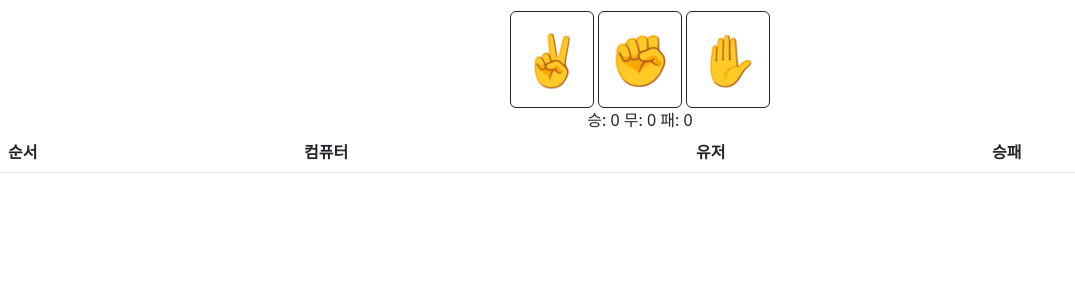
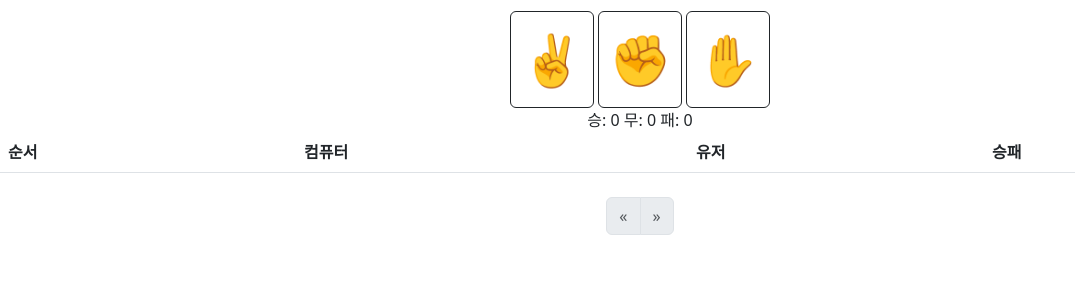
Before and after one commit to chobojajg/pythonProject, a Flask app: page / in a window 1280 px wide. Shown: the part 267-567 px from the top of the page, without its empty margins (0-1075 px from the left). Run offline with Flask 3, Linux system fonts and the light colour scheme; lists and menus that the app fills with data are empty; some libraries are stand-ins or nearby versions.

Commit message:
fix paginate

```diff
--- a/templates/index.html
+++ b/templates/index.html
@@ -113,7 +113,38 @@
     {% endfor %}
     </tbody>
 </table>
-{{ pagination.links }}
+<nav aria-label="Page navigation example">
+    <ul class="pagination justify-content-center mt-4">
+        {% if pagination.has_prev %}
+        <li class="page-item">
+            <a class="page-link" href="{{ url_for('home', page=(pagination.page - 1)) }}" tabindex="-1"
+               aria-label="Previous">&laquo;</a>
+        </li>
+        {% else %}
+        <li class="page-item disabled">
+            <span class="page-link" aria-label="Previous">&laquo;</span>
+        </li>
+        {% endif %}
+
+        {% for page_num in pagination.pages %}
+        {% if page_num == pagination.page %}
+        <li class="page-item active"><span class="page-link">{{ page_num }}</span></li>
+        {% else %}
+        <li class="page-item"><a class="page-link" href="{{ url_for('home', page=page_num) }}">{{ page_num }}</a></li>
+        {% endif %}
+        {% endfor %}
+
+        {% if pagination.has_next %}
+        <li class="page-item">
+            <a class="page-link" href="{{ url_for('home', page=(pagination.page + 1)) }}" aria-label="Next">&raquo;</a>
+        </li>
+        {% else %}
+        <li class="page-item disabled" aria-label="Next">
+            <span class="page-link">&raquo;</span>
+        </li>
+        {% endif %}
+    </ul>
+</nav>
 <script src="https://cdn.jsdelivr.net/npm/bootstrap@5.3.0/dist/js/bootstrap.bundle.min.js"
         integrity="sha384-geWF76RCwLtnZ8qwWowPQNguL3RmwHVBC9FhGdlKrxdiJJigb/j/68SIy3Te4Bkz"
         crossorigin="anonymous"></script>
```
